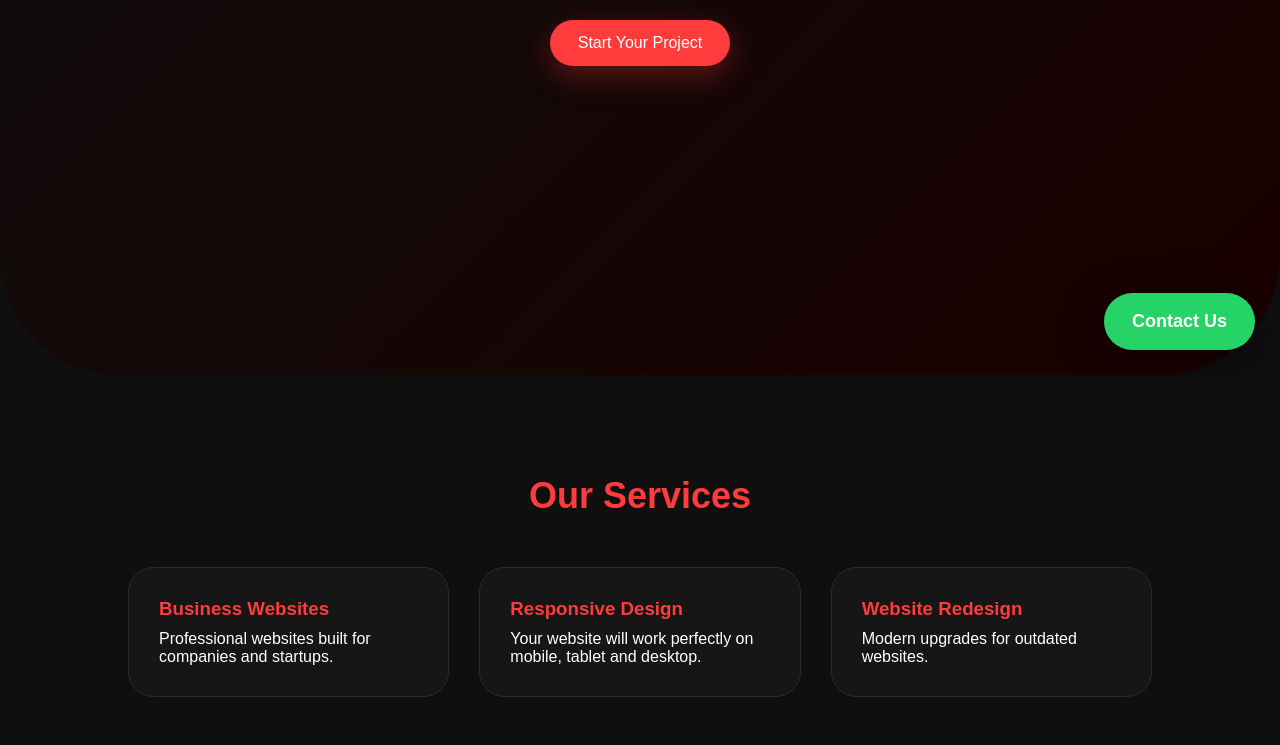
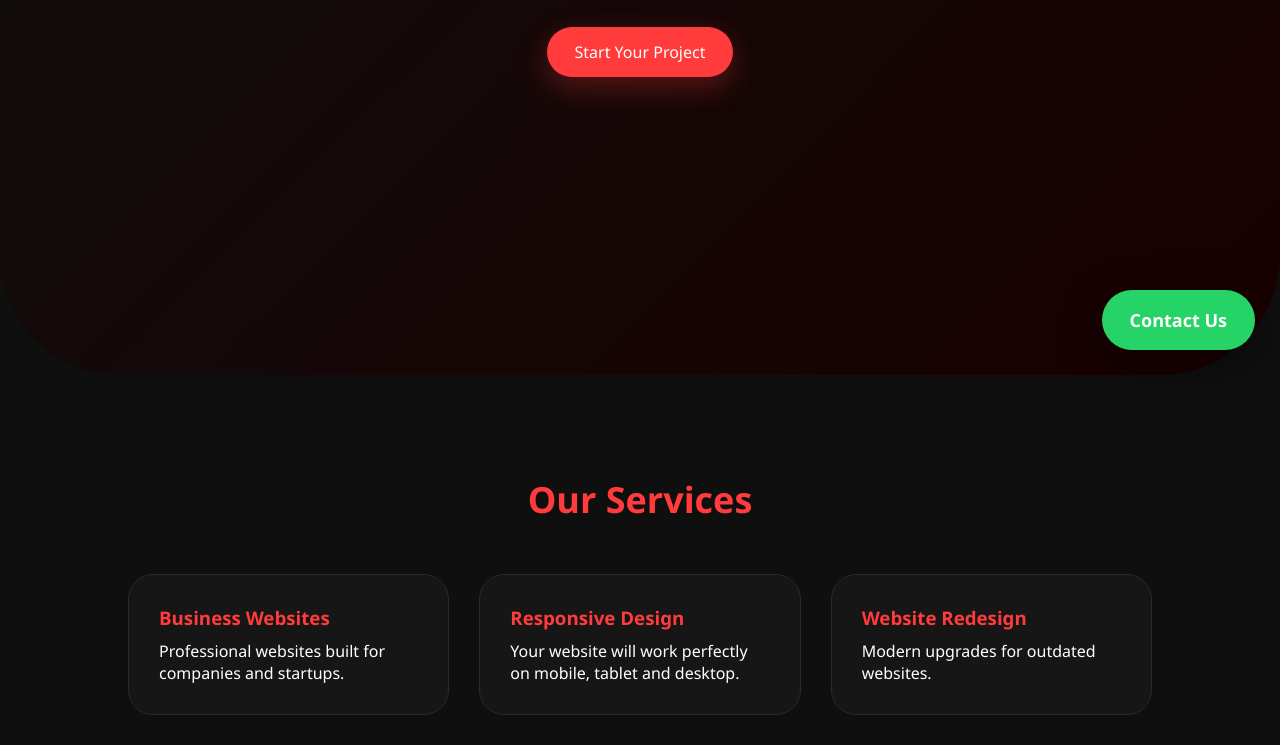
Before and after one commit to le-pain-531/QLZ-Web-Development-Website, a plain HTML site: page index.html in a window 1280 px wide. Shown: the part 425-1170 px from the top of the page. Drawn offline with Linux system fonts and the light colour scheme.

Commit message:
Change font family to Segoe UI

```diff
--- a/index.html
+++ b/index.html
@@ -11,7 +11,7 @@
 margin:0;
 padding:0;
 box-sizing:border-box;
-font-family:Agency FB, sans-serif;
+font-family:Segoe UI, sans-serif;
 scroll-behavior:smooth;
 }
 
```
